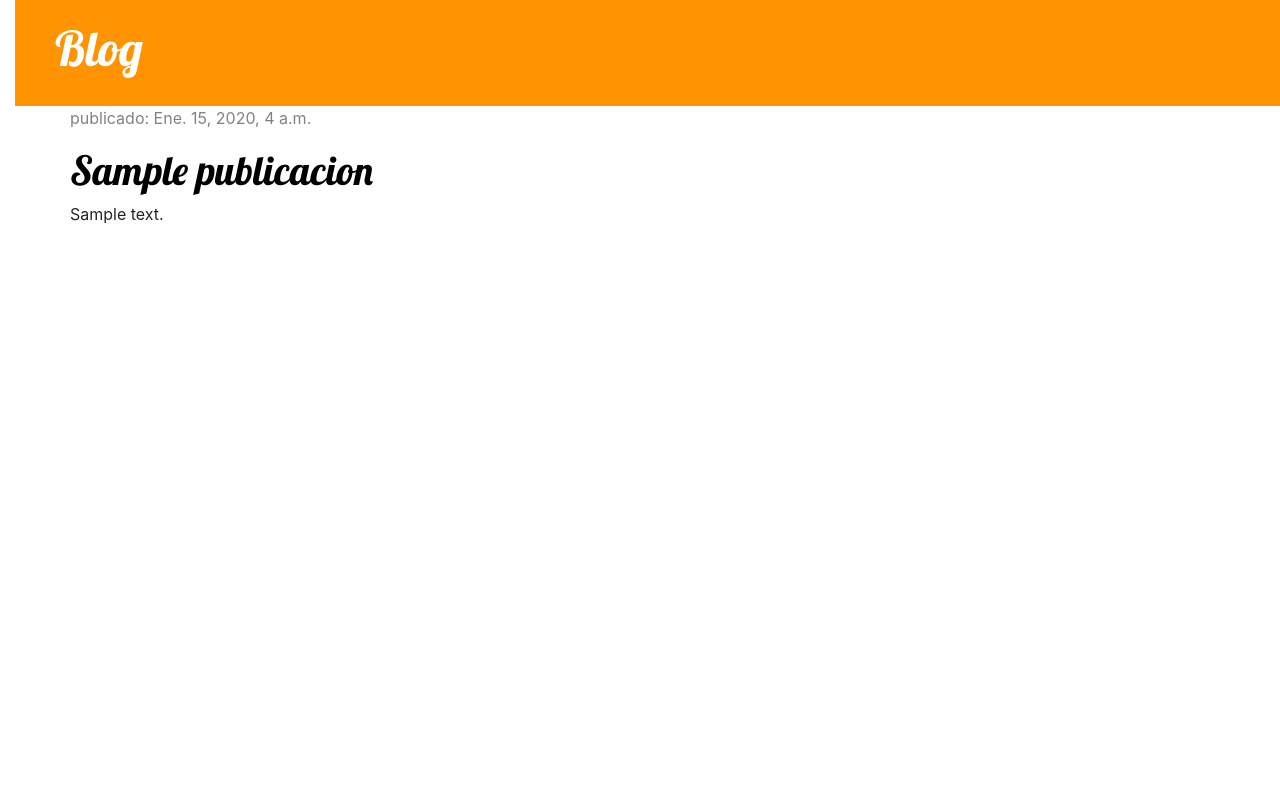
After one commit to Emer897-897/PrograC, a Django app: page /pub/1/ in a window 1280 px wide. The commit adds this page. Run offline with Django 3.2, Linux system fonts and the light colour scheme; tables that the repository leaves empty hold one stand-in row (values such as "Sample post"); some libraries are stand-ins or nearby versions.

Commit message:
agregadas vistas y plantillas tambien CSS para el sitio.

```diff
--- a/blog/models.py
+++ b/blog/models.py
@@ -17,6 +17,7 @@ class Publicacion(models.Model):
         self.save()
 
     def __str__(self):      #muestra listado de datos como
+
         return self.titulo
 
 # Create your models here.
--- /dev/null
+++ b/blog/static/css/blog.css
@@ -0,0 +1,56 @@
+h1 a {
+    color: #FCA205;
+    font-family: 'Lobster';
+}
+
+ body {
+    padding-left: 15px;
+ }
+
+ .page-header {
+     background-color: #ff9400;
+     margin-top: 0;
+     padding: 20px 20px 20px 40px;
+ }
+
+ .page-header h1, .page-header h1 a, .page-header h1 a:visited, .page-header h1 a:active {
+     color: #ffffff;
+     font-size: 36pt;
+     text-decoration: none;
+ }
+
+ .content {
+     margin-left: 40px;
+ }
+
+ h1, h2, h3, h4 {
+     font-family: 'Lobster', cursive;
+ }
+
+ .date {
+     float: center;
+     color: #828282;
+ }
+
+ .save {
+     float: right;
+ }
+
+ .post-form textarea, .post-form input {
+     width: 100%;
+ }
+
+ .top-menu, .top-menu:hover, .top-menu:visited {
+     color: #ffffff;
+     float: right;
+     font-size: 26pt;
+     margin-right: 20px;
+ }
+
+ .post {
+     margin-bottom: 70px;
+ }
+
+ .post h1 a, .post h1 a:visited {
+     color: #000000;
+ }
--- /dev/null
+++ b/blog/templates/blog/base.html
@@ -0,0 +1,29 @@
+{% load static %}
+<html>
+    <head>
+
+        <link rel="stylesheet" href="https://stackpath.bootstrapcdn.com/bootstrap/4.3.1/css/bootstrap.min.css" integrity="sha384-ggOyR0iXCbMQv3Xipma34MD+dH/1fQ784/j6cY/iJTQUOhcWr7x9JvoRxT2MZw1T" crossorigin="anonymous">
+        <link href="//fonts.googleapis.com/css?family=Lobster&subset=latin,latin-ext" rel="stylesheet" type="text/css">
+        <script src="https://code.jquery.com/jquery-3.3.1.slim.min.js" integrity="sha384-q8i/X+965DzO0rT7abK41JStQIAqVgRVzpbzo5smXKp4YfRvH+8abtTE1Pi6jizo" crossorigin="anonymous"></script>
+        <script src="https://cdnjs.cloudflare.com/ajax/libs/popper.js/1.14.7/umd/popper.min.js" integrity="sha384-UO2eT0CpHqdSJQ6hJty5KVphtPhzWj9WO1clHTMGa3JDZwrnQq4sF86dIHNDz0W1" crossorigin="anonymous"></script>
+        <script src="https://stackpath.bootstrapcdn.com/bootstrap/4.3.1/js/bootstrap.min.js" integrity="sha384-JjSmVgyd0p3pXB1rRibZUAYoIIy6OrQ6VrjIEaFf/nJGzIxFDsf4x0xIM+B07jRM" crossorigin="anonymous"></script>
+        <link rel="stylesheet" href="{% static 'css/blog.css'%}">
+
+    </head>
+    <body>
+      <div class="page-header">
+        <h1><a href="/"> Blog</a></h1>
+      </div>
+
+          <div class="content container">
+             <div class="row">
+              <div class="col-md-8">
+              {% block content %}
+            {% endblock %}
+          </div>
+        </div>
+      </div>
+
+
+    </body>
+</html>
--- /dev/null
+++ b/blog/templates/blog/detalle_pub.html
@@ -0,0 +1,11 @@
+{% extends 'blog/base.html' %}
+{% block content %}
+
+          <div class="post">
+            <div class="date">
+            <p> publicado: {{ p.fecha_publicacion}} </p >
+            </div>
+          <h1><a href = "{% url 'detalle_pub' pk=p.pk %}" >{{ p.titulo }} </a ></h1 >
+          <p>{{ p.texto|linebreaksbr }} </p>
+          </div >
+  {% endblock %}
--- a/blog/urls.py
+++ b/blog/urls.py
@@ -3,4 +3,5 @@ from . import views
 
 urlpatterns = [
     path('', views.listar_pub, name='listar_pub'),
+    path('pub/<int:pk>/', views.detalle_pub, name='detalle_pub'),
 ]
--- a/blog/views.py
+++ b/blog/views.py
@@ -1,5 +1,6 @@
-from django.shortcuts import render
+from django.shortcuts import render, get_object_or_404
 from django.utils import timezone
+
 from .models import Publicacion
 
 # Create your views here.
@@ -7,3 +8,7 @@ def listar_pub(request):
 
     pubs= Publicacion.objects.filter(fecha_publicacion__lte=timezone.now()).order_by('fecha_publicacion')
     return render(request, 'blog/listar_pub.html', {'pubs': pubs})
+
+def detalle_pub(request,pk):
+    p = get_object_or_404 (Publicacion, pk=pk)
+    return render (request, 'blog/detalle_pub.html', {'p': p})
```
Also changed, not shown: blog/templates/blog/listar_pub.html (+10 -15 lines).
